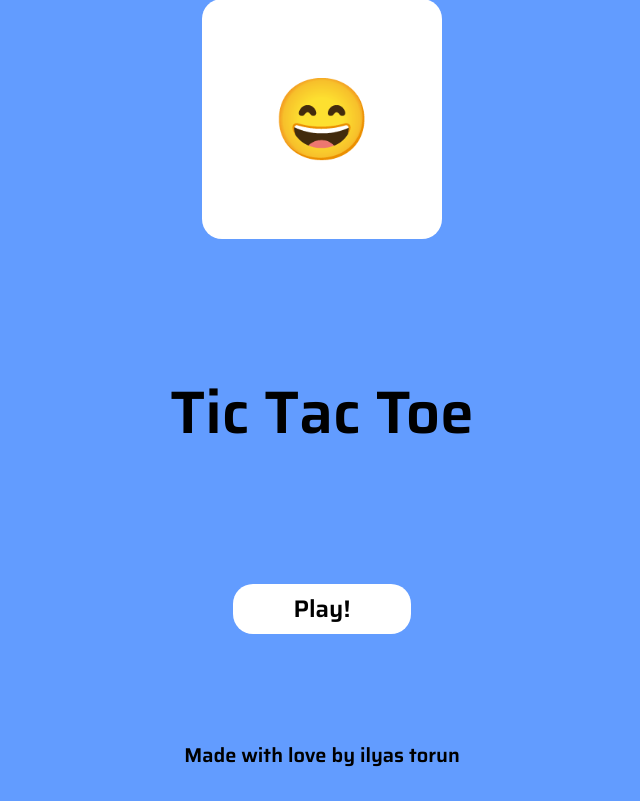
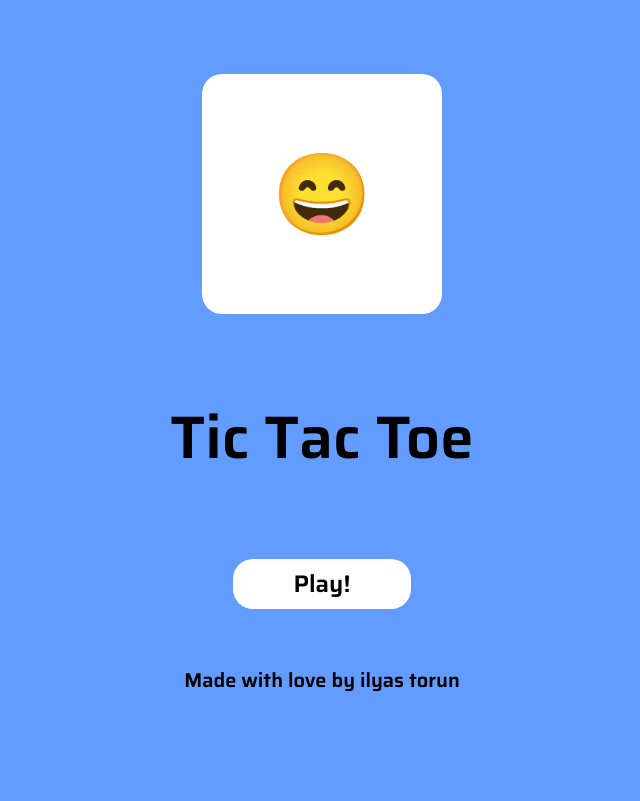
Before and after one commit to ilyastorunn/tic-tac-toe, a React (Vite) app: page / in a window 1280 px wide. Shown: the whole page, without its empty margins (318-958 px from the left). Built offline with nearby package versions, Linux system fonts and the light colour scheme.

Commit message:
minor changes

```diff
--- a/src/pages/Home.css
+++ b/src/pages/Home.css
@@ -16,7 +16,7 @@ body {
   display: flex;
   flex-direction: column;
   align-items: center;
-  gap: 75px;
+  gap: 25px;
 }
 
 .emojiGrid {
```
